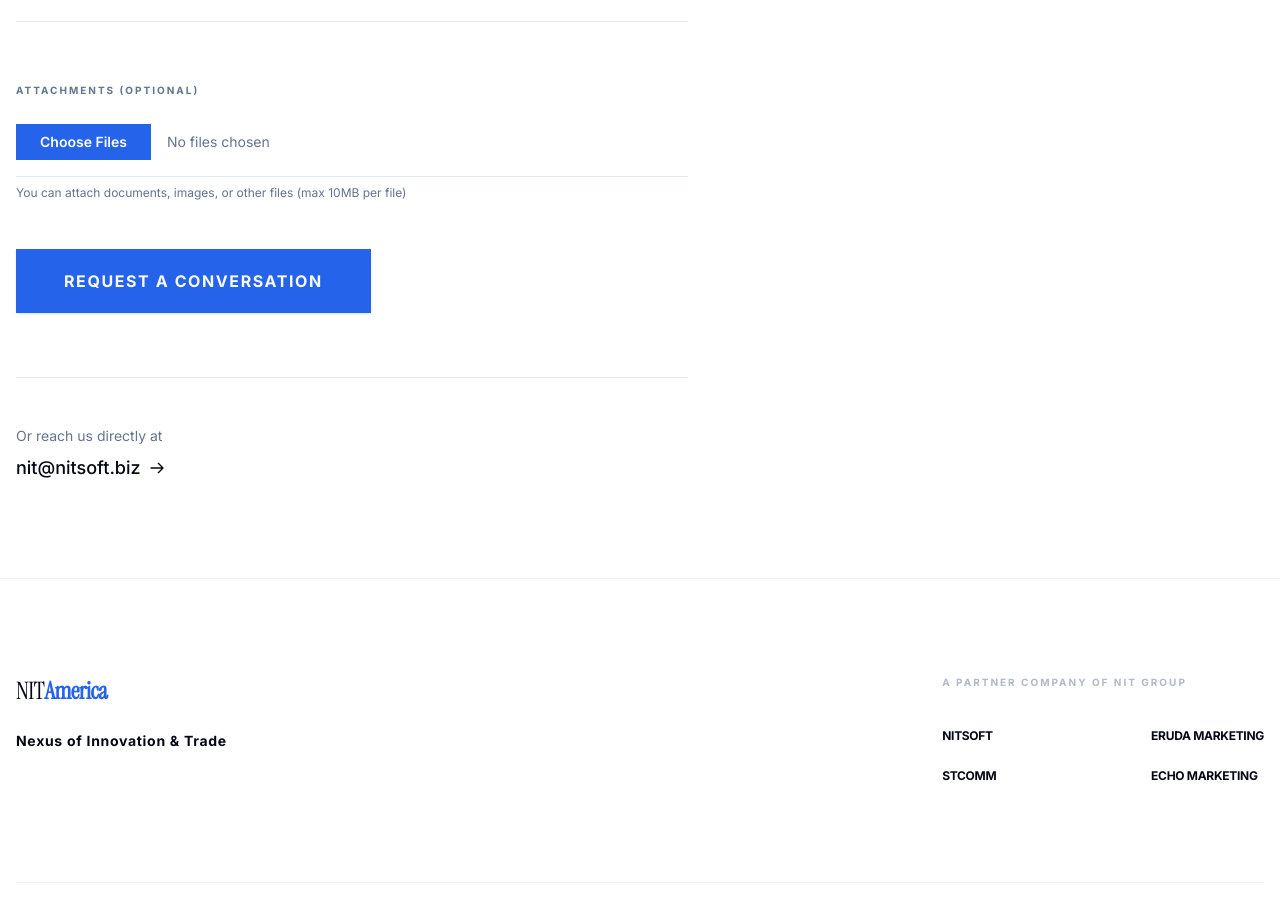
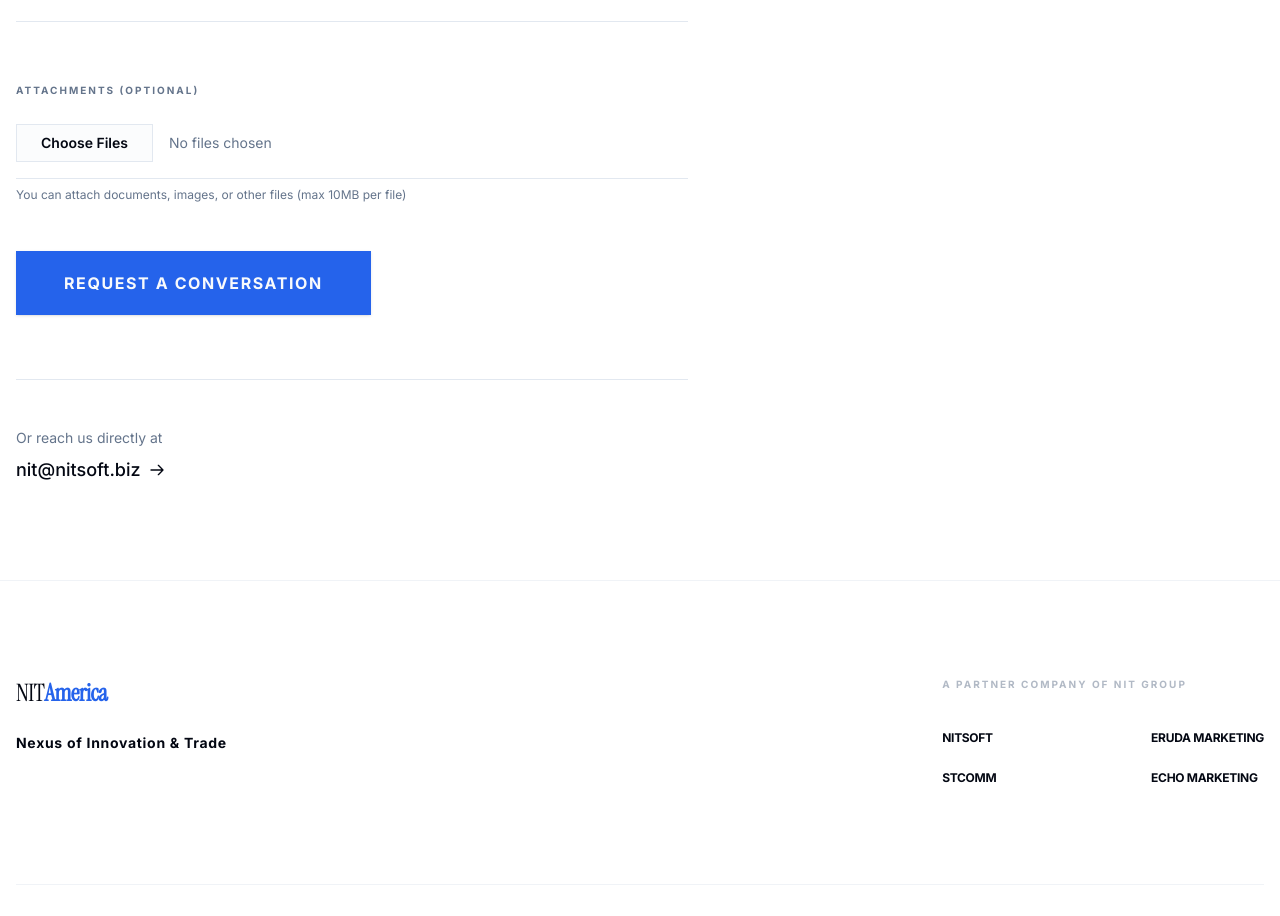
Before and after one commit to giri-nitsoft/nit-america, a React (Vite) app: page /contact in a window 1280 px wide. Shown: the part 900-1816 px from the top of the page. Built offline with nearby package versions, Linux system fonts and the light colour scheme.

Commit message:
V260209.8

```diff
--- a/src/pages/Contact/index.tsx
+++ b/src/pages/Contact/index.tsx
@@ -133,7 +133,7 @@ const Contact = () => {
                                         />
                                         <label
                                             htmlFor="file"
-                                            className="px-6 py-2 bg-accent text-white text-sm font-semibold cursor-pointer hover:bg-accent/90 transition-colors inline-block"
+                                            className="px-6 py-2 bg-muted/30 border border-border text-foreground text-sm font-semibold cursor-pointer hover:bg-muted/50 transition-colors inline-block"
                                         >
                                             Choose Files
                                         </label>
```
